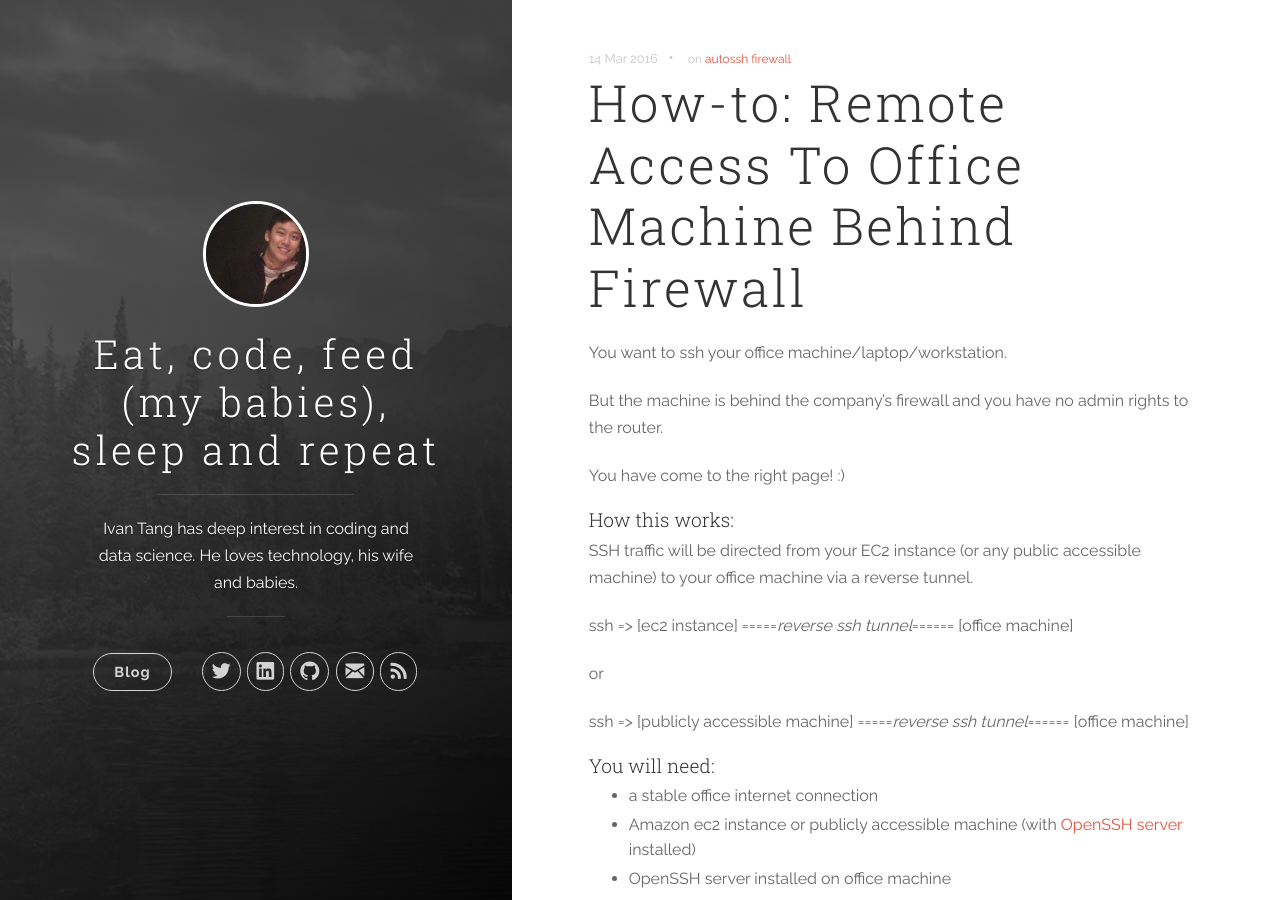
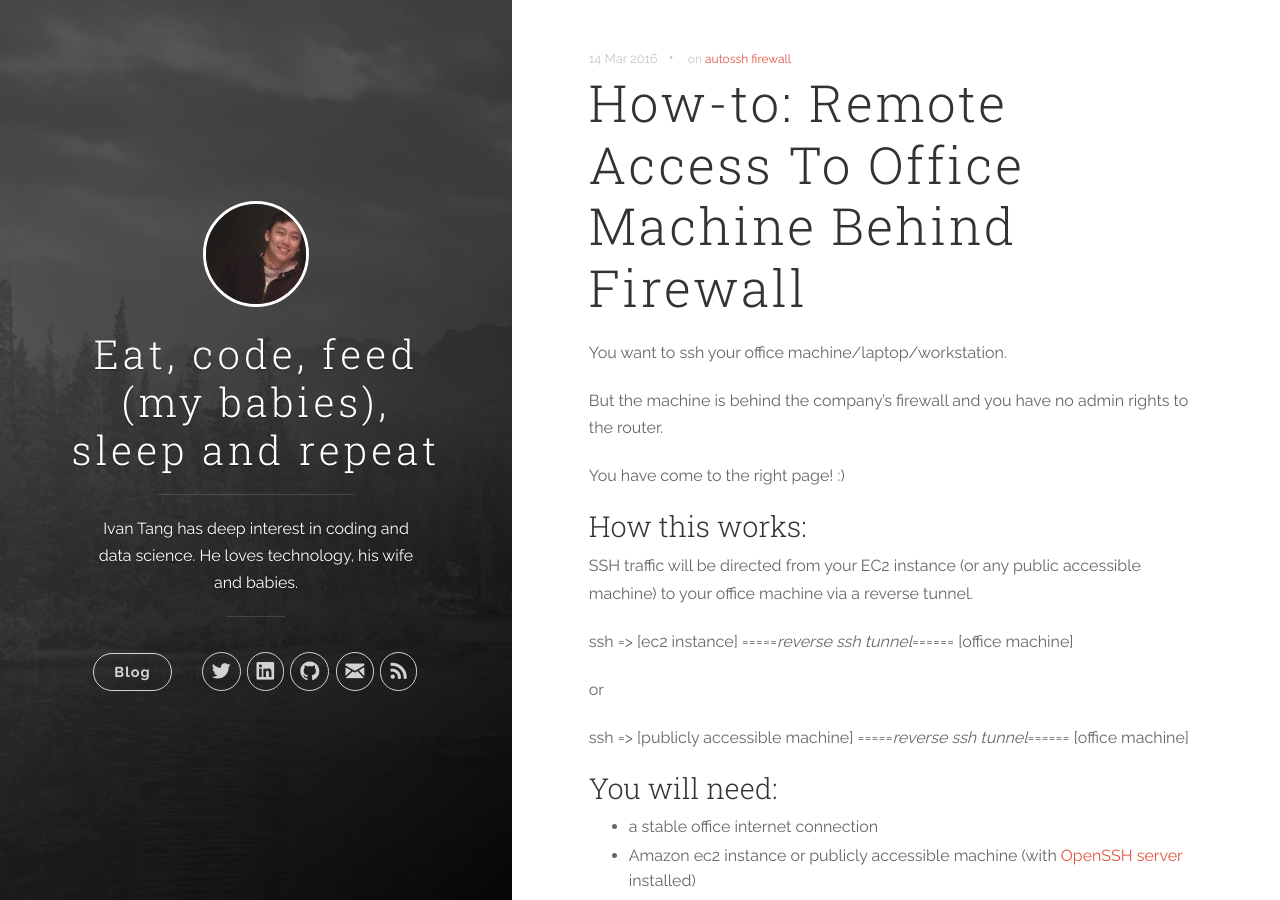
Before and after one commit to hiimivantang/hiimivantang.github.io, a Jekyll site: the page built from general/_posts/2016-03-14-remote-access-to-office-machine-behind-firewall.markdown, in a window 1280 px wide and 900 px high. Built offline with Jekyll 4.4.1, drawn with Linux system fonts in a browser that asks for light colours; nearby versions of some CDN libraries; comment, search, counter and statistics services are not loaded.

````diff
--- a/general/_posts/2016-03-14-remote-access-to-office-machine-behind-firewall.markdown
+++ b/general/_posts/2016-03-14-remote-access-to-office-machine-behind-firewall.markdown
@@ -11,7 +11,7 @@ But the machine is behind the company's firewall and you have no admin rights to
 You have come to the right page! :)
 
 
-#### How this works:
+### How this works:
 SSH traffic will be directed from your EC2 instance (or any public accessible machine) to your office machine via a reverse tunnel.
 
 ssh => [ec2 instance] =====_reverse ssh tunnel_======  [office machine]
@@ -21,7 +21,7 @@ or
 ssh => [publicly accessible machine]  =====_reverse ssh tunnel_======  [office machine]
 
 
-#### You will need:
+### You will need:
 * a stable office internet connection
 * Amazon ec2 instance or publicly accessible machine (with [OpenSSH server][1] installed)
 * OpenSSH server installed on office machine
@@ -30,7 +30,7 @@ ssh => [publicly accessible machine]  =====_reverse ssh tunnel_======  [office m
 
 
 
-#### Run the following on your office machine:
+### Run the following on your office machine:
 ```bash
 # this creates a reverse tunnel between your office machine and your EC2 instance
 # ServerAliveInterval 60 means autossh will check for reverse tunnel status every 60 seconds
@@ -39,7 +39,7 @@ ssh => [publicly accessible machine]  =====_reverse ssh tunnel_======  [office m
 autossh -M 0 -R 2222:localhost:22 -i $PATH_TO_YOUR_KEYFILE ubuntu@$EC2_INSTANCE_PUBLIC_IP -o "ServerAliveInterval 60" -o "ServerAliveCountMax 1000000"
 ```
 
-#### Run the following on your EC2 instance
+### Run the following on your EC2 instance
 ```bash
 # this routes all traffic going into your EC2 instance port 2222 to the reverse tunnel created above
 # ServerAliveInterval 60 means autossh will check for reverse tunnel status every 60 seconds
@@ -48,7 +48,7 @@ autossh -M 0 -R 2222:localhost:22 -i $PATH_TO_YOUR_KEYFILE ubuntu@$EC2_INSTANCE_
 sudo autossh -M 0 -L $EC2_INSTANCE_PRIVATE_IP:2222:localhost:2222 -N 127.0.0.1 -i $PATH_TO_YOUR_KEYFILE -l ubuntu -o "ServerAliveInterval 60" -o "ServerAliveCountMax 1000000"
 ```
 
-#### Enjoy access to your office machine:
+### Enjoy access to your office machine:
 ``` bash
 ssh $OFFICE_MACHINE_USERNAME@$EC2_INSTANCE_PUBLIC_IP -p 2222
 ```
````
